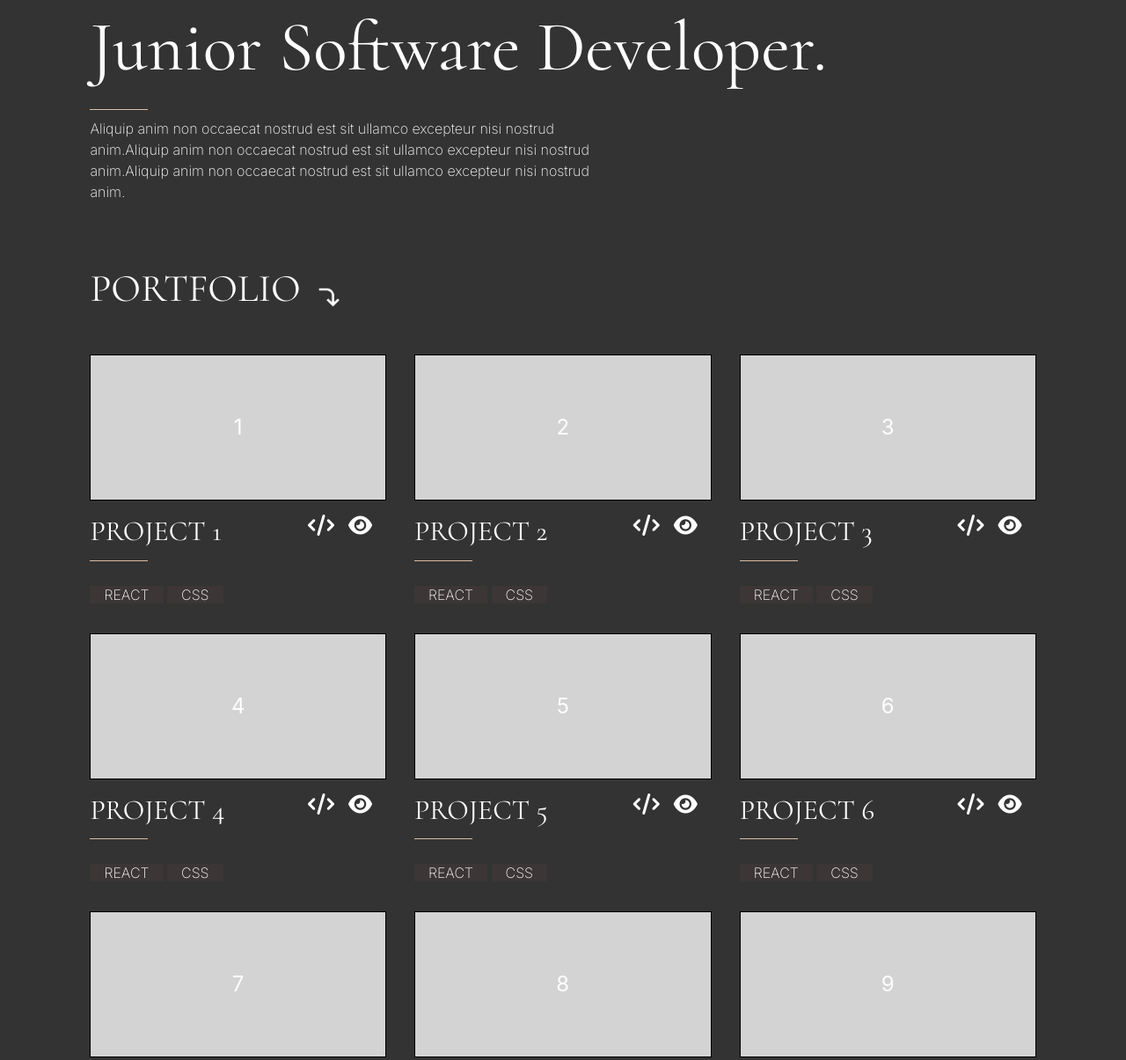
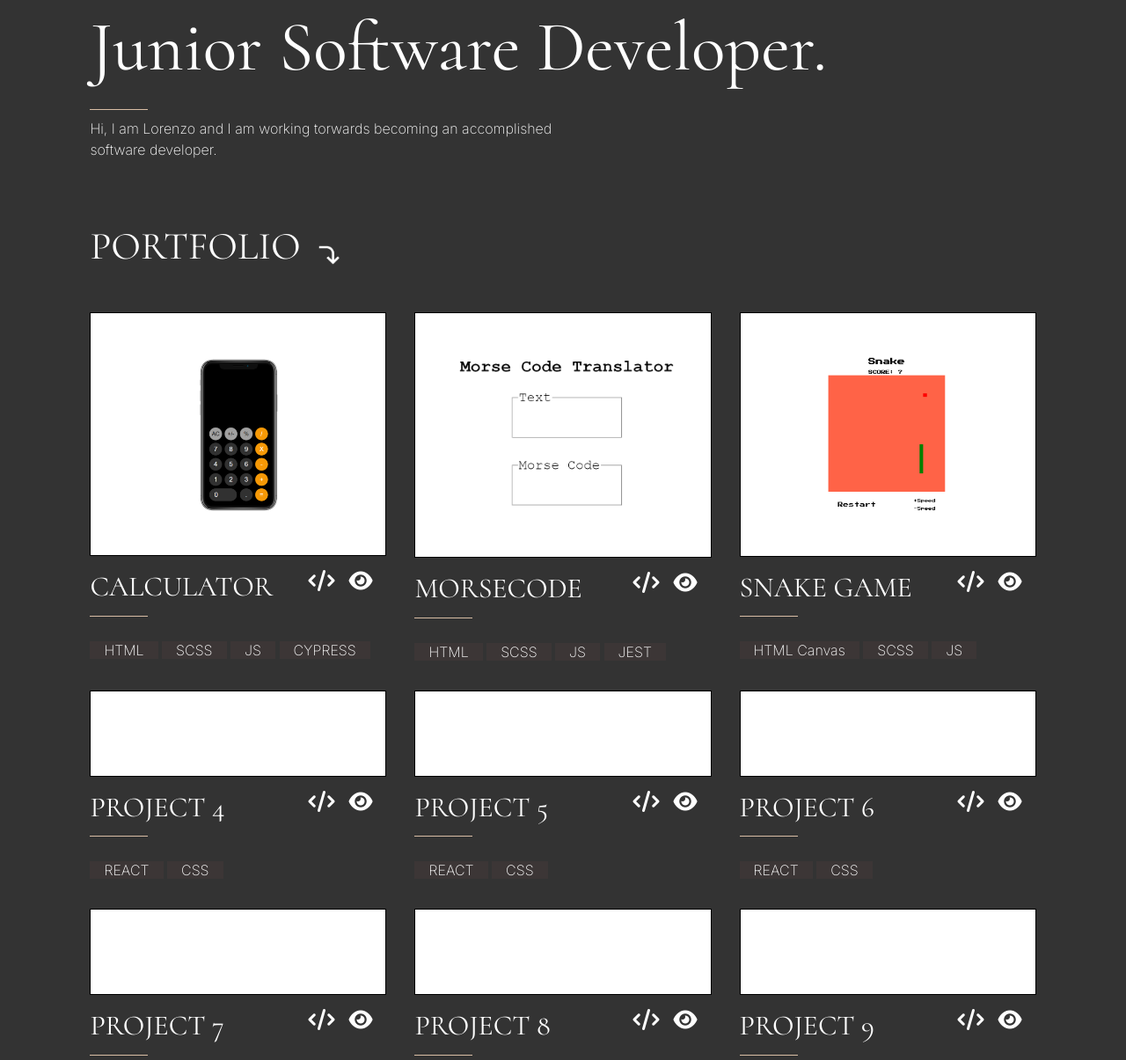
Before and after one commit to LorenzoTurco/Portfolio, a plain HTML site: page index.html in a window 1280 px wide. Shown: the part 300-1505 px from the top of the page at 88% size. Drawn offline with nearby package versions, Linux system fonts and the light colour scheme.

Commit message:
+ added projects

```diff
--- a/index.html
+++ b/index.html
@@ -52,10 +52,7 @@
 
       <div class="description-container">
         <p class="description">
-          Aliquip anim non occaecat nostrud est sit ullamco excepteur nisi
-          nostrud anim.Aliquip anim non occaecat nostrud est sit ullamco
-          excepteur nisi nostrud anim.Aliquip anim non occaecat nostrud est sit
-          ullamco excepteur nisi nostrud anim.
+          Hi, I am Lorenzo and I am working torwards becoming an accomplished software developer.
         </p>
       </div>
     </section>
@@ -69,10 +66,13 @@
 
       <div class="portfolio-section__grid-container">
         <div class="grid-container__flex-items">
-          <div class="flex-items__grid-item">1</div>
+          <div class="flex-items__grid-item" >
+            <img class="portfolio-image" src="./media/calculator-project.png" width="40%">
+
+          </div>
           <div class="flex-items__project-info-container">
             <h2 class="project-info-container__project-name">
-              PROJECT 1
+              CALCULATOR
 
               <i class="fa-solid fa-eye icons"></i>
               <i class="fa-solid fa-code icons"></i>
@@ -80,45 +80,64 @@
             <img src="media/dash.png" alt="dash" />
 
             <div class="project-info-container__tags-section">
-              <span class="tags-section__tag">REACT</span>
-              <span class="tags-section__tag">CSS</span>
+              <span class="tags-section__tag">HTML</span>
+              <span class="tags-section__tag">SCSS</span>
+              <span class="tags-section__tag">JS</span>
+              <span class="tags-section__tag">CYPRESS</span>
+
+
             </div>
           </div>
         </div>
         <div class="grid-container__flex-items">
-          <div class="flex-items__grid-item">2</div>
+          <div class="flex-items__grid-item">
+            <img class="portfolio-image" src="./media/morse-code-project.png" width="108%">
+
+          </div>
           <div class="flex-items__project-info-container">
             <h2 class="project-info-container__project-name">
-              PROJECT 2
+              MORSECODE
               <i class="fa-solid fa-eye icons"></i>
               <i class="fa-solid fa-code icons"></i>
             </h2>
             <img src="media/dash.png" alt="dash" />
 
             <div class="project-info-container__tags-section">
-              <span class="tags-section__tag">REACT</span>
-              <span class="tags-section__tag">CSS</span>
+              <span class="tags-section__tag">HTML</span>
+              <span class="tags-section__tag">SCSS</span>
+              <span class="tags-section__tag">JS</span>
+              <span class="tags-section__tag">JEST</span>
+
             </div>
           </div>
         </div>
         <div class="grid-container__flex-items">
-          <div class="flex-items__grid-item">3</div>
+          <div class="flex-items__grid-item">
+            <img class="portfolio-image" src="./media/snakeSS.png" width="60%">
+
+
+
+          </div>
           <div class="flex-items__project-info-container">
             <h2 class="project-info-container__project-name">
-              PROJECT 3
+              SNAKE GAME
               <i class="fa-solid fa-eye icons"></i>
               <i class="fa-solid fa-code icons"></i>
             </h2>
             <img src="media/dash.png" alt="dash" />
 
             <div class="project-info-container__tags-section">
-              <span class="tags-section__tag">REACT</span>
-              <span class="tags-section__tag">CSS</span>
+              <span class="tags-section__tag">HTML Canvas</span>
+              <span class="tags-section__tag">SCSS</span>
+              <span class="tags-section__tag">JS</span>
+
             </div>
           </div>
         </div>
         <div class="grid-container__flex-items">
-          <div class="flex-items__grid-item">4</div>
+          <div class="flex-items__grid-item">
+
+          </div>
           <div class="flex-items__project-info-container">
             <h2 class="project-info-container__project-name">
               PROJECT 4
@@ -134,7 +153,9 @@
           </div>
         </div>
         <div class="grid-container__flex-items">
-          <div class="flex-items__grid-item">5</div>
+          <div class="flex-items__grid-item">
+
+          </div>
           <div class="flex-items__project-info-container">
             <h2 class="project-info-container__project-name">
               PROJECT 5
@@ -150,7 +171,9 @@
           </div>
         </div>
         <div class="grid-container__flex-items">
-          <div class="flex-items__grid-item">6</div>
+          <div class="flex-items__grid-item">
+
+          </div>
           <div class="flex-items__project-info-container">
             <h2 class="project-info-container__project-name">
               PROJECT 6
@@ -166,7 +189,8 @@
           </div>
         </div>
         <div class="grid-container__flex-items">
-          <div class="flex-items__grid-item">7</div>
+          <div class="flex-items__grid-item">
+          </div>
           <div class="flex-items__project-info-container">
             <h2 class="project-info-container__project-name">
               PROJECT 7
@@ -182,7 +206,8 @@
           </div>
         </div>
         <div class="grid-container__flex-items">
-          <div class="flex-items__grid-item">8</div>
+          <div class="flex-items__grid-item">
+          </div>
           <div class="flex-items__project-info-container">
             <h2 class="project-info-container__project-name">
               PROJECT 8
@@ -198,7 +223,9 @@
           </div>
         </div>
         <div class="grid-container__flex-items">
-          <div class="flex-items__grid-item">9</div>
+          <div class="flex-items__grid-item">
+
+          </div>
           <div class="flex-items__project-info-container">
             <h2 class="project-info-container__project-name">
               PROJECT 9
@@ -222,17 +249,17 @@
           <h2 class="text-section__about-title">ABOUT.</h2>
           <img src="media/dash.png" alt="dash" />
 
+
           <p class="text-section__about">
-            Aliquip anim non occaecat nostrud est sit ullamco excepteur nisi
-            nostrud anim.Aliquip anim non occaecat nostrud est sit ullamco
-            excepteur nisi nostrud anim.Aliquip anim non occaecat nostrud est
-            sit ullamco excepteur nisi nostrud anim.
-          </p>
-          <p class="text-section__about">
-            Aliquip anim non occaecat nostrud est sit ullamco excepteur nisi
-            nostrud anim.Aliquip anim non occaecat nostrud est sit ullamco
-            excepteur nisi nostrud anim.Aliquip anim non occaecat nostrud est
-            sit ullamco excepteur nisi nostrud anim.
+
+            As a student who majored in Computer Science, I'm eager to break into the tech sector and improve my expertise in the entire software development life cycle.
+
+            <br>
+            <br>
+            My Computer Science degree has helped me lay solid foundations on a wide range of industry segments ranging from big data technologies like Apache Hadoop and Spark to more high level languages like Java and Python: This has allowed me to become a more well rounded individual and ultimately a stronger asset to a business.
+            <br>
+            <br>
+            I am currently advancing my knowledge in HTML, CSS, JavaScript, React, Spring Boot along with testing tools and libraries such as Jest and Cypress.
           </p>
         </div>
         <img class="about-container__image" src="media/test-photo.jpeg" alt="profile picture" />
@@ -271,10 +298,10 @@
               data-parent="#accordion"
             >
               <div class="job__text">
-                Aliquip anim non occaecat nostrud est sit ullamco excepteur nisi
-                nostrud anim.Aliquip anim non occaecat nostrud est sit ullamco
-                excepteur nisi nostrud anim.Aliquip anim non occaecat nostrud est
-                sit ullamco excepteur nisi nostrud anim.
+                - Prepared food items to meet recipes, portioning, cooking and waste control guidelines.
+                <br>
+                <br>
+                - Completed stock control tasks carefully managing stock quantities to avoid food waste and minimize costs.
               </div>
             </div>
           </div>
@@ -284,7 +311,7 @@
           <div class="accordion-container__job">
             <div class="job__title-container">
               <h5 class="title-container__job-title">
-                Lab Demonstrator @ QMUL
+                Java Lab Demonstrator @ QMUL
                 <button
                   class="btn btn-link "
                   data-toggle="collapse"
@@ -304,10 +331,13 @@
               data-parent="#accordion"
             >
               <div class="job__text">
-                Aliquip anim non occaecat nostrud est sit ullamco excepteur nisi
-                nostrud anim.Aliquip anim non occaecat nostrud est sit ullamco
-                excepteur nisi nostrud anim.Aliquip anim non occaecat nostrud est
-                sit ullamco excepteur nisi nostrud anim.
+                - Taught and demonstrated the programming aspects for the University module ECS414U (Object-Oriented Programming) and ECS401U/ECS401A (Procedural Programming) to my allocated set of students
+              <br>
+              <br>
+              - Assessed and graded student assignments to check the quality and completeness.
+              <br>
+              <br>
+              - Recorded students grades and wrote written reports on the school online reporting system.
               </div>
             </div>
           </div>
@@ -317,7 +347,7 @@
           <div class="accordion-container__job">
             <div class="job__title-container">
               <h5 class="title-container__job-title">
-                Technology Intern @ MMDATA
+                Summer Technology Intern @ MMDATA
                 <button
                   class="btn btn-link"
                   data-toggle="collapse"
@@ -337,10 +367,14 @@
               data-parent="#accordion"
             >
               <div class="job__text">
-                Aliquip anim non occaecat nostrud est sit ullamco excepteur nisi
-            nostrud anim.Aliquip anim non occaecat nostrud est sit ullamco
-            excepteur nisi nostrud anim.Aliquip anim non occaecat nostrud est
-            sit ullamco excepteur nisi nostrud anim.
+                - Worked closely with the business to help streamline the customer migration process from MMData software house to Danea software house.
+                <br>
+                <br>
+                - Worked on a project to extrapolate data from an SQLite database and performed a series of integrity checks using Java.
+
+                <br>
+                <br>
+                - Assisted and configured the client's software installation according to their needs.
               </div>
             </div>
           </div>
@@ -414,10 +448,7 @@
               data-parent="#accordion"
             >
               <div class="job__text">
-                Aliquip anim non occaecat nostrud est sit ullamco excepteur nisi
-                nostrud anim.Aliquip anim non occaecat nostrud est sit ullamco
-                excepteur nisi nostrud anim.Aliquip anim non occaecat nostrud est
-                sit ullamco excepteur nisi nostrud anim.
+                I enjoy any high intensity sport related activity and I am a regular gym-goer.
               </div>
             </div>
           </div>
@@ -447,10 +478,7 @@
               data-parent="#accordion"
             >
               <div class="job__text">
-                Aliquip anim non occaecat nostrud est sit ullamco excepteur nisi
-            nostrud anim.Aliquip anim non occaecat nostrud est sit ullamco
-            excepteur nisi nostrud anim.Aliquip anim non occaecat nostrud est
-            sit ullamco excepteur nisi nostrud anim.
+            Amateur chess player and experienced junior chess coach.
               </div>
             </div>
           </div>
--- a/scss-components/_about.scss
+++ b/scss-components/_about.scss
@@ -35,7 +35,9 @@
 
         .about-container__image{
             max-height:30%;
-            max-width:30%;
+
+            min-width: 40%;
+
         }
     }
     }
--- a/scss-components/_grid.scss
+++ b/scss-components/_grid.scss
@@ -23,7 +23,7 @@
 
     .portfolio-section__grid-container{
         display:grid;
-        grid-template-columns:auto auto auto;
+        grid-template-columns:1fr 1fr 1fr;
         background-color: #333;
         gap:2rem;
         margin-top: 3rem;
@@ -32,6 +32,7 @@
 
             display:flex;
             flex-direction:column;
+
 
             .flex-items__project-info-container{
 
@@ -77,11 +78,19 @@
 
         .flex-items__grid-item{
 
-            background-color: lightgrey;
+            background-color: white;
             border: 1px solid black;
-            padding:4rem;
+            padding:3rem;
             font-size:1.5rem;
             text-align:center;
+
+
+
+            .portfolio-image{
+
+
+
+            }
 
 
         }
@@ -142,11 +151,16 @@
 
             .flex-items__grid-item{
 
-                background-color: lightgrey;
+                background-color: white;
                 border: 1px solid black;
-                padding:4rem;
+                padding:3rem;
                 font-size:1.5rem;
                 text-align:center;
+
+                .portfolio-image{
+
+
+                }
 
 
             }
@@ -211,11 +225,17 @@
 
             .flex-items__grid-item{
 
-                background-color: lightgrey;
+                background-color: white;
                 border: 1px solid black;
-                padding:4rem;
+                padding:3rem;
                 font-size:1.5rem;
                 text-align:center;
+
+                .portfolio-image{
+
+
+                }
+
 
 
             }
```
Also changed, not shown: media/calculator-project.png (added), media/morse-code-project.png (added), media/snakeSS.png (added), style.css, 1 other file.
